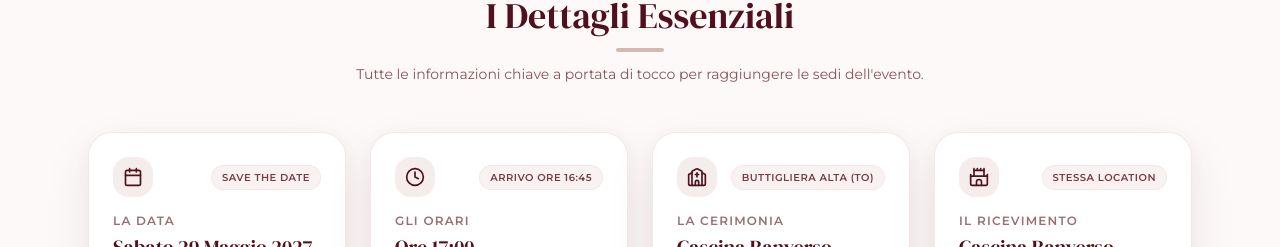
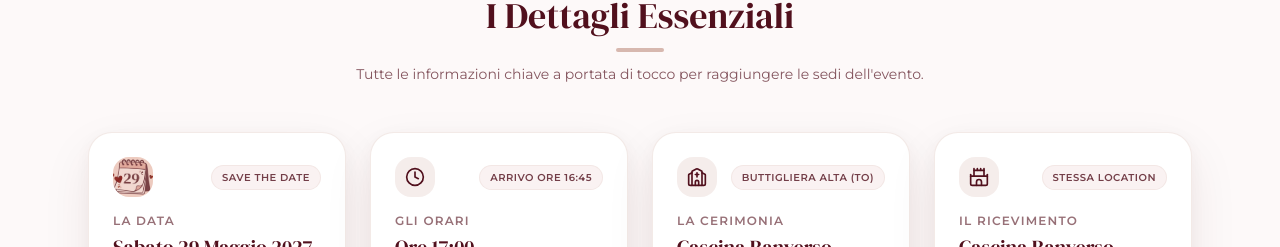
Before and after one commit to martix03/matrimonio-marta-giulio, a React (Vite) app: page / in a window 1280 px wide. Shown: the part 1181-1428 px from the top of the page. Built offline with nearby package versions, Linux system fonts and the light colour scheme; no server answers; the database is empty.

Commit message:
Use calendar image in QuickFacts instead of icon

```diff
--- a/src/components/home/QuickFacts.tsx
+++ b/src/components/home/QuickFacts.tsx
@@ -1,6 +1,8 @@
 import React, { useState } from 'react';
 import { Calendar, Clock, Church, Castle, Navigation, MapPin, ExternalLink } from 'lucide-react';
 import { useSettings } from '../../contexts/SettingsContext';
+
+import calendarIcon from '../../assets/calendar-icon.jpg';
 
 export const QuickFacts: React.FC = () => {
   const { settings } = useSettings();
@@ -13,7 +15,7 @@ export const QuickFacts: React.FC = () => {
 
   const facts = [
     {
-      icon: Calendar,
+      image: calendarIcon,
       title: 'La Data',
       main: settings.event.displayDate,
       subtitle: 'Segna la data in agenda',
@@ -81,8 +83,12 @@ export const QuickFacts: React.FC = () => {
               >
                 <div>
                   <div className="flex items-center justify-between gap-2 mb-4">
-                    <div className="w-10 h-10 rounded-2xl bg-blush-soft text-burgundy flex items-center justify-center shrink-0">
-                      <Icon className="w-5 h-5 text-burgundy" />
+                    <div className="w-10 h-10 rounded-2xl bg-blush-soft text-burgundy flex items-center justify-center shrink-0 overflow-hidden">
+                      {fact.image ? (
+                        <img src={fact.image} alt="Icon" className="w-full h-full object-cover mix-blend-multiply" />
+                      ) : (
+                        Icon && <Icon className="w-5 h-5 text-burgundy" />
+                      )}
                     </div>
                     <span className="text-[10px] font-semibold tracking-wider uppercase px-2.5 py-1 rounded-full bg-cream text-burgundy/80 border border-blush/20 whitespace-nowrap">
                       {fact.badge}
```
Also changed, not shown: 3 other files (tests, documents, lock files or other folders).
